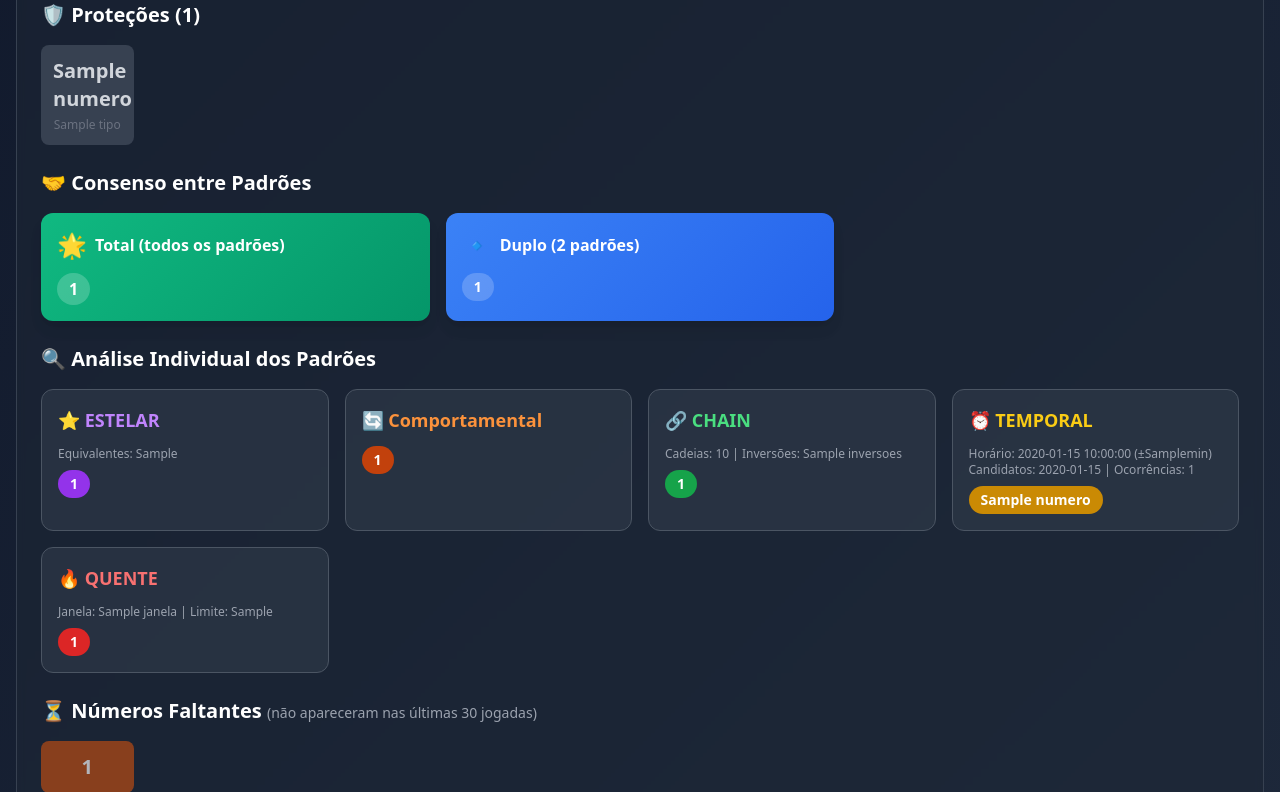
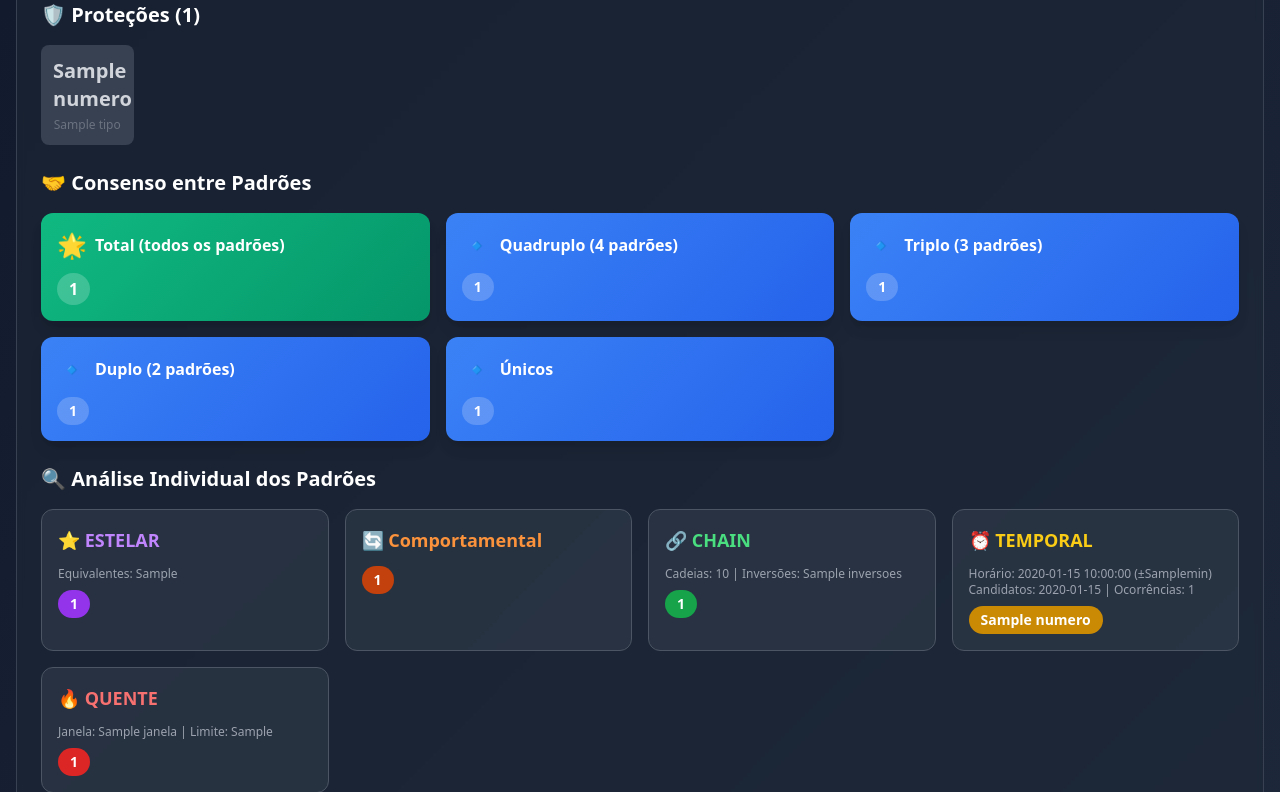
Before and after one commit to allanRoberto/api-neural, a Python web app: template templates/sugestao.html in a window 1280 px wide. Shown: the part 594-1386 px from the top of the page. Run offline with Jinja, Linux system fonts and the light colour scheme; the template is opened without the code that fills it: most values are stand-ins (such as "Sample title", 1, 10 or a date in 2020); some libraries are stand-ins or nearby versions.

Commit message:
Ajuste sugestao.html

```diff
--- a/templates/sugestao.html
+++ b/templates/sugestao.html
@@ -363,29 +363,77 @@
                 <div class="grid grid-cols-1 md:grid-cols-2 lg:grid-cols-3 gap-4">
 
                     <!-- Total -->
-                    {% if dados.analise.consenso.consenso_total|length > 0 %}
+                    {% if dados.analise.consenso.consenso_5|length > 0 %}
                     <div class="consenso-total rounded-xl p-4 shadow-lg">
                         <div class="flex items-center gap-2 mb-2">
                             <span class="text-2xl">🌟</span>
                             <h3 class="text-white font-bold">Total (todos os padrões)</h3>
                         </div>
                         <div class="flex flex-wrap gap-2 mt-3">
-                            {% for num in dados.analise.consenso.consenso_total %}
+                            {% for num in dados.analise.consenso.consenso_5 %}
                             <span class="bg-white/20 text-white px-3 py-1 rounded-full font-bold">{{ num }}</span>
                             {% endfor %}
                         </div>
                     </div>
                     {% endif %}
 
-                    <!-- Duplo -->
-                    {% if dados.analise.consenso.consenso_duplo %}
+
+                    {% if dados.analise.consenso.consenso_4 %}
+                    <div class="consenso-duplo rounded-xl p-4 shadow-lg">
+                        <div class="flex items-center gap-2 mb-2">
+                            <span class="text-2xl">🔹</span>
+                            <h3 class="text-white font-bold">Quadruplo (4 padrões)</h3>
+                        </div>
+                        <div class="flex flex-wrap gap-2 mt-3">
+                            {% for tipo, numeros in dados.analise.consenso.consenso_4.items() %}
+                                {% for num in numeros %}
+                                <span class="bg-white/20 text-white px-3 py-1 rounded-full text-sm font-semibold">{{ num }}</span>
+                                {% endfor %}
+                            {% endfor %}
+                        </div>
+                    </div>
+                    {% endif %}
+
+                    {% if dados.analise.consenso.consenso_3 %}
+                    <div class="consenso-duplo rounded-xl p-4 shadow-lg">
+                        <div class="flex items-center gap-2 mb-2">
+                            <span class="text-2xl">🔹</span>
+                            <h3 class="text-white font-bold">Triplo (3 padrões)</h3>
+                        </div>
+                        <div class="flex flex-wrap gap-2 mt-3">
+                            {% for tipo, numeros in dados.analise.consenso.consenso_3.items() %}
+                                {% for num in numeros %}
+                                <span class="bg-white/20 text-white px-3 py-1 rounded-full text-sm font-semibold">{{ num }}</span>
+                                {% endfor %}
+                            {% endfor %}
+                        </div>
+                    </div>
+                    {% endif %}
+
+                    {% if dados.analise.consenso.consenso_2 %}
                     <div class="consenso-duplo rounded-xl p-4 shadow-lg">
                         <div class="flex items-center gap-2 mb-2">
                             <span class="text-2xl">🔹</span>
                             <h3 class="text-white font-bold">Duplo (2 padrões)</h3>
                         </div>
                         <div class="flex flex-wrap gap-2 mt-3">
-                            {% for tipo, numeros in dados.analise.consenso.consenso_duplo.items() %}
+                            {% for tipo, numeros in dados.analise.consenso.consenso_2.items() %}
+                                {% for num in numeros %}
+                                <span class="bg-white/20 text-white px-3 py-1 rounded-full text-sm font-semibold">{{ num }}</span>
+                                {% endfor %}
+                            {% endfor %}
+                        </div>
+                    </div>
+                    {% endif %}
+                    <!-- Duplo -->
+                    {% if dados.analise.consenso.unicos %}
+                    <div class="consenso-duplo rounded-xl p-4 shadow-lg">
+                        <div class="flex items-center gap-2 mb-2">
+                            <span class="text-2xl">🔹</span>
+                            <h3 class="text-white font-bold">Únicos</h3>
+                        </div>
+                        <div class="flex flex-wrap gap-2 mt-3">
+                            {% for tipo, numeros in dados.analise.consenso.unicos.items() %}
                                 {% for num in numeros %}
                                 <span class="bg-white/20 text-white px-3 py-1 rounded-full text-sm font-semibold">{{ num }}</span>
                                 {% endfor %}
```
